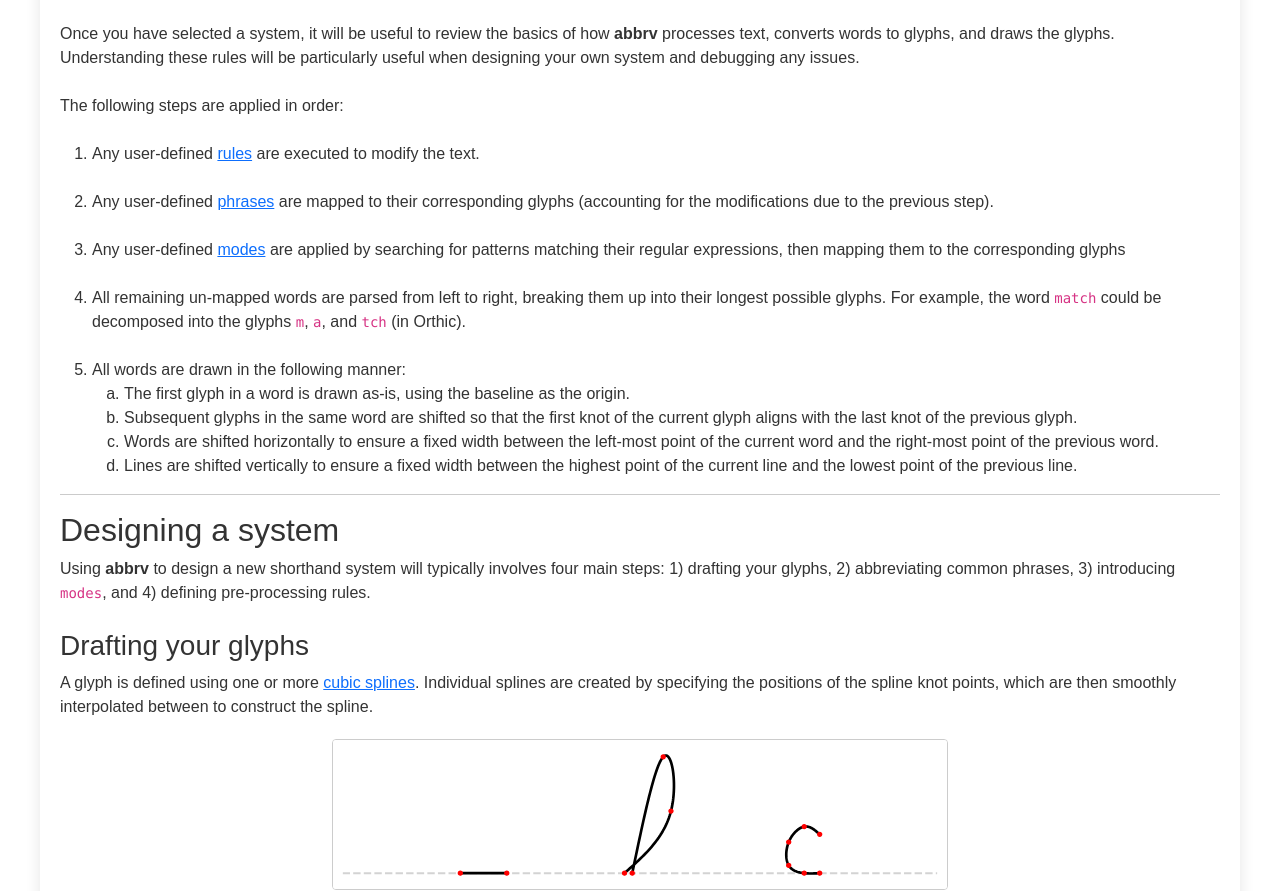
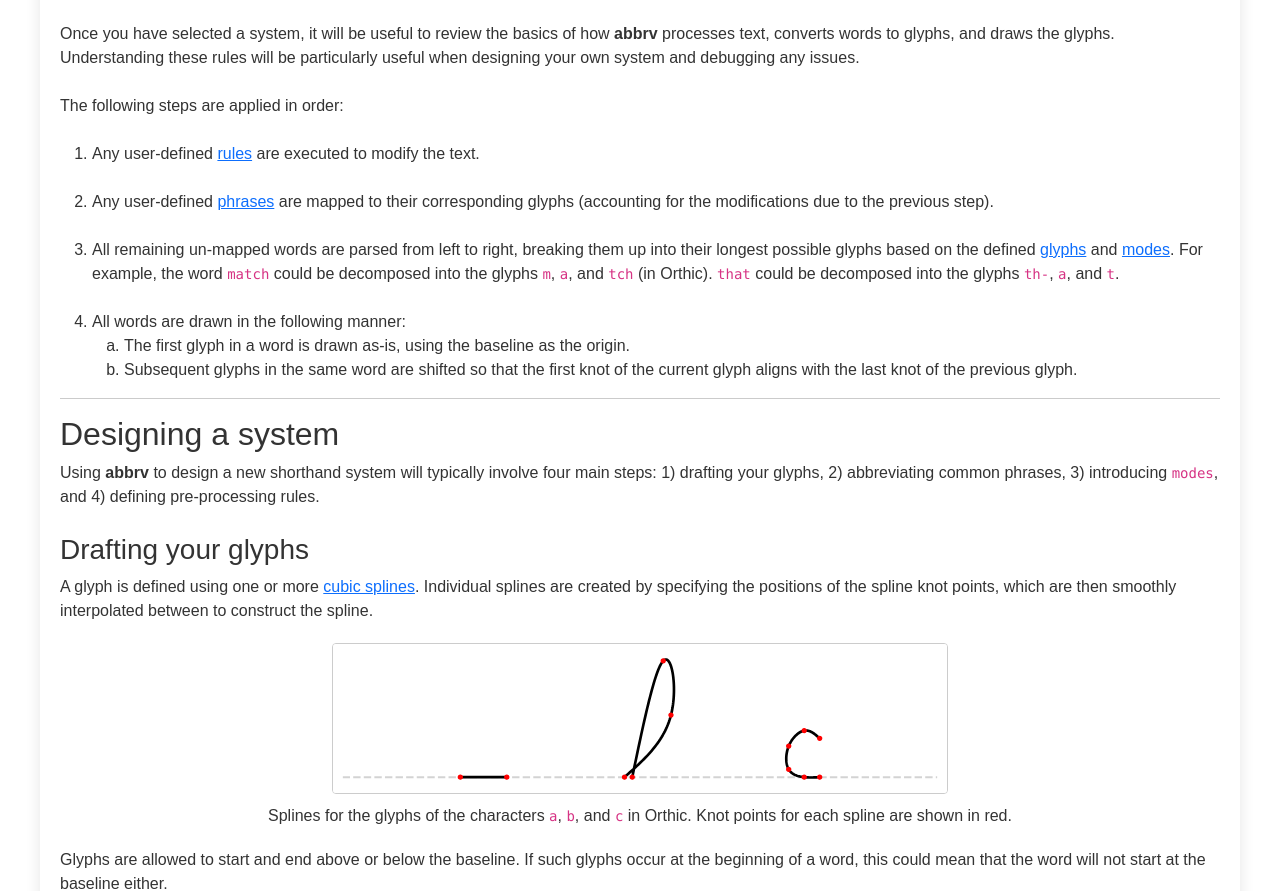
Before and after one commit to jvita/abbrv, a Flask app: page /help in a window 1280 px wide. Shown: the part 1479-2370 px from the top of the page. Run offline with Flask 3, Linux system fonts and the light colour scheme; parts of the project's set-up code (start-up, migrations or seed data) failed here and were passed over; some libraries are stand-ins or nearby versions.

Commit message:
update help page

```diff
--- a/templates/help.html
+++ b/templates/help.html
@@ -78,23 +78,21 @@ The following steps are applied in order:
     <br>
     <li>Any user-defined <a href="#phrases">phrases</a> are mapped to their corresponding glyphs (accounting for the modifications due to the previous step).</li>
     <br>
-    <li>Any user-defined <a href="#modes">modes</a> are applied by searching for patterns matching their regular expressions, then mapping them to the corresponding glyphs</li>
-    <br>
-        <li>All remaining un-mapped words are parsed from left to right, breaking them up into their longest possible glyphs. For example, the word <code>match</code> could be decomposed into the glyphs <code>m</code>, <code>a</code>, and <code>tch</code> (in Orthic).</li>
+    <li>All remaining un-mapped words are parsed from left to right, breaking them up into their longest possible glyphs based on the defined <a href="#glyphs">glyphs</a> and <a href="#modes">modes</a>. For example, the word <code>match</code> could be decomposed into the glyphs <code>m</code>, <code>a</code>, and <code>tch</code> (in Orthic). <code>that</code> could be decomposed into the glyphs <code>th-</code>, <code>a</code>, and <code>t</code>.</li>
     <br>
     <li>All words are drawn in the following manner:</li>
     <ol type="a">
         <li>The first glyph in a word is drawn as-is, using the baseline as the origin.</li>
         <li>Subsequent glyphs in the same word are shifted so that the first knot of the current glyph aligns with the last knot of the previous glyph.</li>
-        <li>Words are shifted horizontally to ensure a fixed width between the left-most point of the current word and the right-most point of the previous word.</li>
-        <li>Lines are shifted vertically to ensure a fixed width between the highest point of the current line and the lowest point of the previous line.</li>
+        <!-- <li>Words are shifted horizontally to ensure a fixed width between the left-most point of the current word and the right-most point of the previous word.</li>
+        <li>Lines are shifted vertically to ensure a fixed width between the highest point of the current line and the lowest point of the previous line.</li> -->
     </ol>
 </ol>
 
 <hr>
 <h2 id="designing_a_system">Designing a system</h2>
 
-Using <b>abbrv</b> to design a new shorthand system will typically involves four main steps: 1) drafting your glyphs, 2) abbreviating common phrases, 3) introducing <code>modes</code>, and 4) defining pre-processing rules.
+Using <b>abbrv</b> to design a new shorthand system will typically involve four main steps: 1) drafting your glyphs, 2) abbreviating common phrases, 3) introducing <code>modes</code>, and 4) defining pre-processing rules.
 
 <br>
 <br>
@@ -227,12 +225,18 @@ Some examples of rules:
 
 <ul>
     <li><b>Name</b>: elevate "th-""; <b>regex</b>: <code>\bth</code>.</li>
-    <li><b>Name</b>: "ay" diphthong; <b>regex</b>: <code>(?$lt;![dtjqmnv])(ay|ya)</code>.</li>
-    <li><b>Name</b>: "s" after "e/i"; <b>regex</b>: <code>(?$lt;=[ei])s(?![hlr])</code>.</li>
+    <li><b>Name</b>: "ay" diphthong; <b>regex</b>: <code>(?&lt;![dtjqmnv])(ay|ya)</code>.</li>
     <ul>
+        <li>Note the use of <code>(?&lt;![dtjqmnv])</code> to only match <code>(ay|ya)</code> if not preceded by any of the letters <code>dtjqmnv</code>.</li>
+    </ul>
+    <li><b>Name</b>: "s" after "e/i"; <b>regex</b>: <code>(?&lt;=[ei])s(?![hlr])</code>.</li>
+    <ul>
+        <li>Note the use of <code>(?![hlr])</code> to only match <code>s</code> if not followed by any of the letters <code>hlr</code>.</li>
+    </ul>
+    <!-- <ul>
         <li>This pattern can be very useful for modifying a single-character glyph based on the preceding character without having to modify every other possible preceding glyph. For example, modifying <code>s</code> after <code>e</code> or <code>i</code> without also modifying <code>ge</code>, <code>ki</code>, <code>ce</code>, ...</li>
         <li>Note that this can sometimes require more creative uses of regular expressions. In the example here, we have to be careful to specify that it should not match if the <code>s</code> is followed by <code>h</code>, <code>l</code>, or <code>r</code>, since all of these have modified forms when combined with <code>s</code>.</li>
-    </ul>
+    </ul> -->
 </ul>
 
 <br>
@@ -258,11 +262,12 @@ Some examples of rules:
 <h3 id="general_advice">General advice</h3>
 <ul>
     <li>Start by defining glyphs for your alphabet or phenomes.</li>
-    <li>If implementing an existing system (Gregg, Pitman, Teeline, ...), try writing any examples from the system's documentation and adding modes/phrases to your implementation as necessary.</li>
-    <li>When working with a two-character pattern, use a "mode" if only the first character requires a modified pattern.This can help reduce the total number of glyphs + modes that you have to define.</li>
+    <li>If implementing an existing system (Gregg, Pitman, Teeline, ...), try writing any examples from the system's documentation and adding modes/phrases/rules to your implementation as necessary.</li>
+    <li>Define your shorter glyphs first. Take extra care that they are exactly to your liking before moving on. This can help avoid having to repeatedly modify longer glyphs every time you make adjustments to the shorter glyphs that comprise them.</li>
+    <!-- <li>When working with a two-character pattern, use a "mode" if only the first character requires a modified pattern.This can help reduce the total number of glyphs + modes that you have to define.</li>
     <ul>
         <li>For example, in Orthic the glyph for <code>f</code> must be modified if followed by <code>e</code> or <code>i</code>, but the following character is left unchanged. By defining this modification as a mode rather than a glyph, you can avoid having to define even more multi-character glyphs that <i>start</i> with <code>e</code> (e.g., if you already defined the glyphs <code>em</code>, <code>ec</code>, and <code>en</code>, you don't also have to define <code>fem</code>, <code>fec</code>, and <code>fin</code>).</li>
-    </ul>
+    </ul> -->
     <!-- <li>Define new glyphs sparingly; use modes when possible. This can help reduce the total number of glyphs + phrases + modes that you have to define.</li> -->
 </ul>
 
@@ -303,7 +308,7 @@ Compared to the same quote written in the "ordinary" style with the following mo
     <li>(mode) write <code>you-</code> as an elevated <code>y</code>.</li>
     <li>(phrase) abbreviate <code>cannot</code> as <code>cnt</code>.</li>
     <li>(phrase) abbreviate <code>do</code> as <code>d</code>.</li>
-    <li>(glyph) define the glyph <code>gr</code> to make it slightly (borderline imperceptibly...) smoother than <code>g</code> joined directly to <code>r</code>.</li>
+    <li>(glyph) define the glyph <code>gr</code> to make it slightly (imperceptibly?) smoother than <code>g</code> joined directly to <code>r</code>.</li>
     <li>(mode) smooth the dipthong <code>ea</code>.</li>
     <li>(mode) omit the prefix <code>th-</code>, and elevate the rest of the word.</li>
     <li>(mode) write the suffix <code>-ings</code> as a long downard curve with a sharp tail.</li>
```
